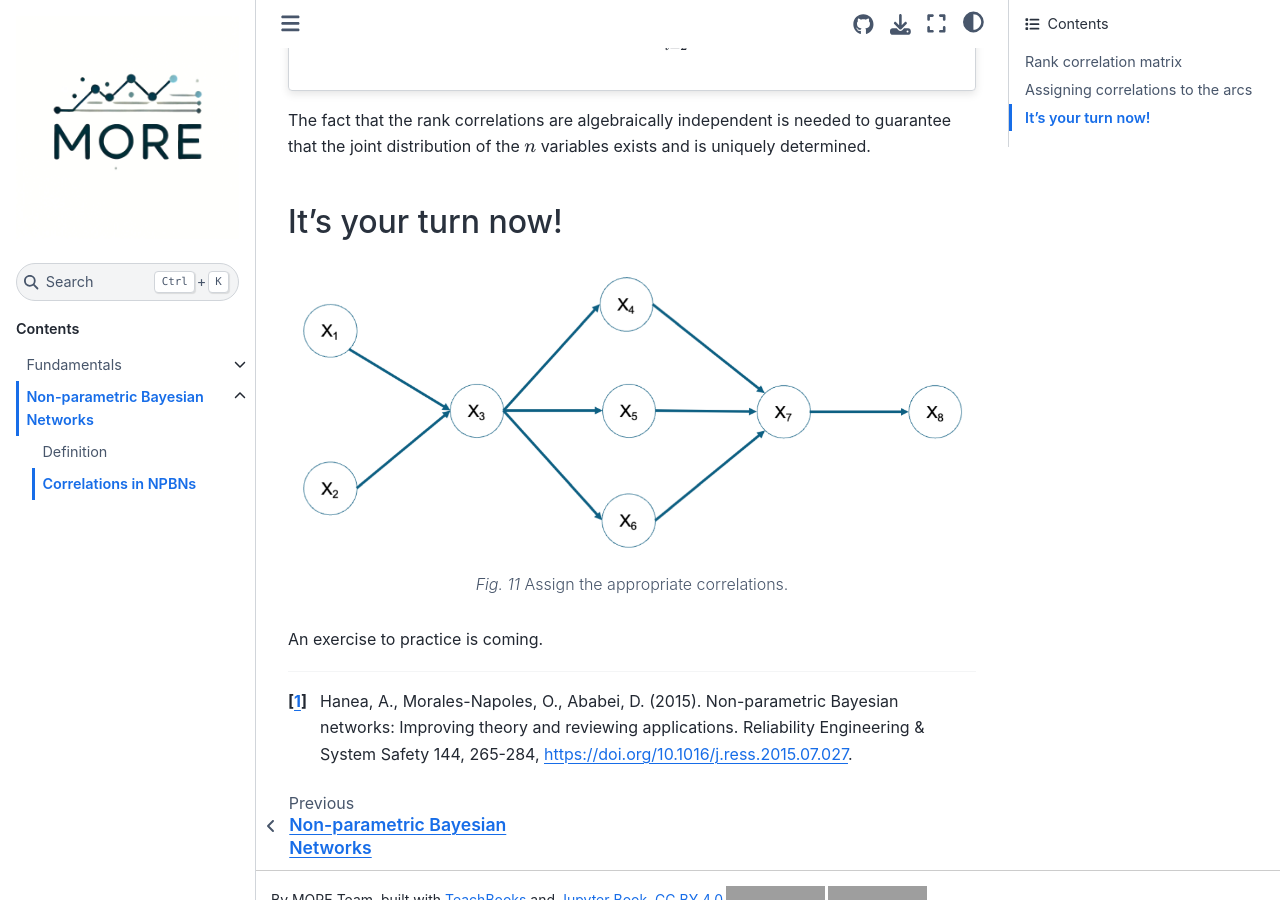
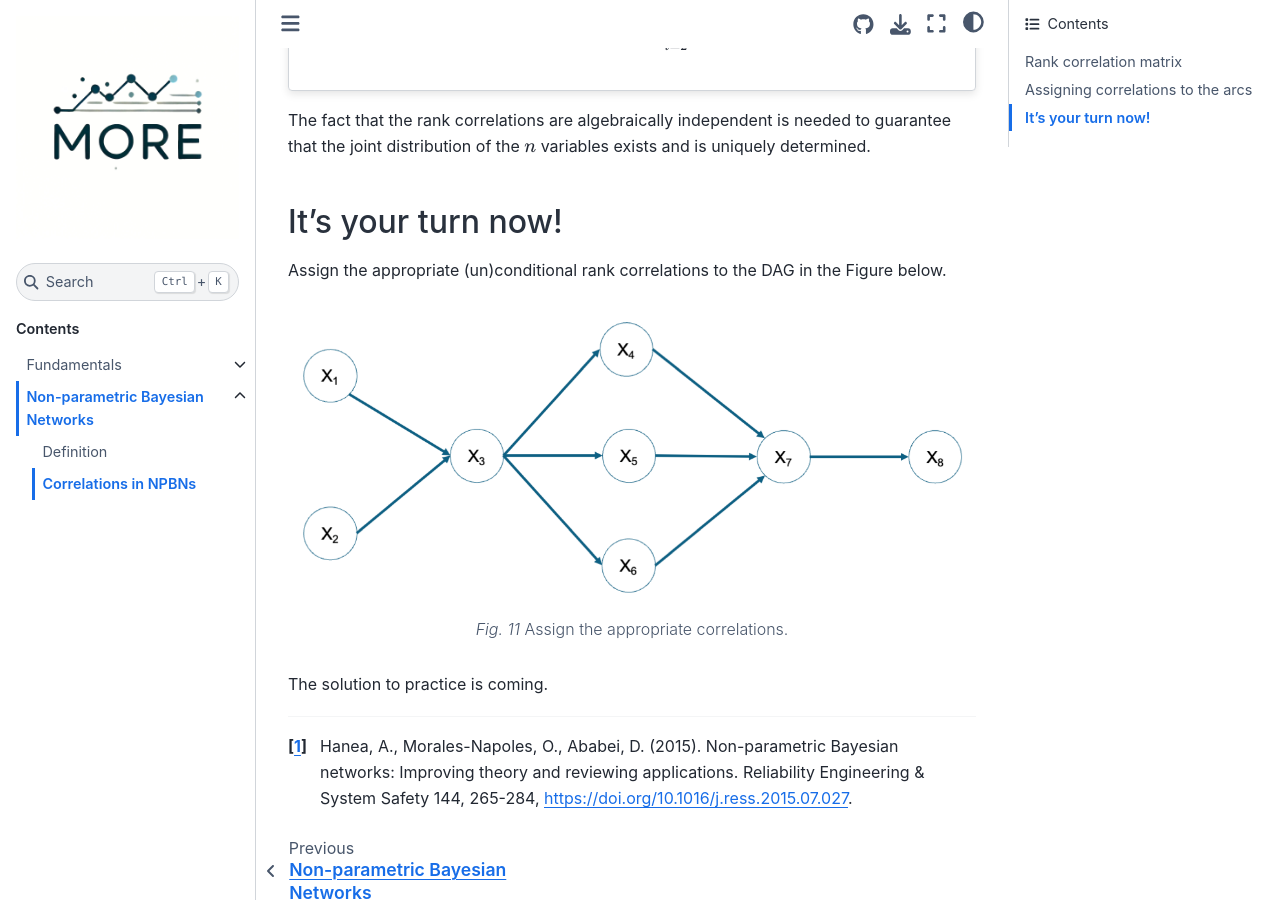
Before and after one commit to char998/Copulas-and-Bayesian-Networks, a Jupyter Book: the page built from book/NPBN/Correls.md, in a window 1280 px wide and 900 px high, scrolled down 3254 px. Built offline with Jupyter Book 1.0.4 settings and Sphinx 7.4.7 and the Sphinx Book theme 1.1.4, drawn with Linux system fonts in a browser that asks for light colours; comment, search, counter and statistics services are not loaded; grey boxes are pictures that could not be loaded.

Commit message:
update exercise

````diff
--- a/book/NPBN/Correls.md
+++ b/book/NPBN/Correls.md
@@ -95,6 +95,8 @@ The fact that the rank correlations are algebraically independent is needed to g
 
 ## It's your turn now!
 
+Assign the appropriate (un)conditional rank correlations to the DAG in the Figure below.
+
 ```{figure} ../figures/non_Assigned_ranks.png
 
 ---
@@ -103,6 +105,6 @@ The fact that the rank correlations are algebraically independent is needed to g
 Assign the appropriate correlations.
 ```
 
-An exercise to practice is coming.
+The solution to practice is coming.
 
 [^hanea]: Hanea, A., Morales-Napoles, O., Ababei, D. (2015). Non-parametric Bayesian networks: Improving theory and reviewing applications. Reliability Engineering & System Safety 144, 265-284, https://doi.org/10.1016/j.ress.2015.07.027.
````
